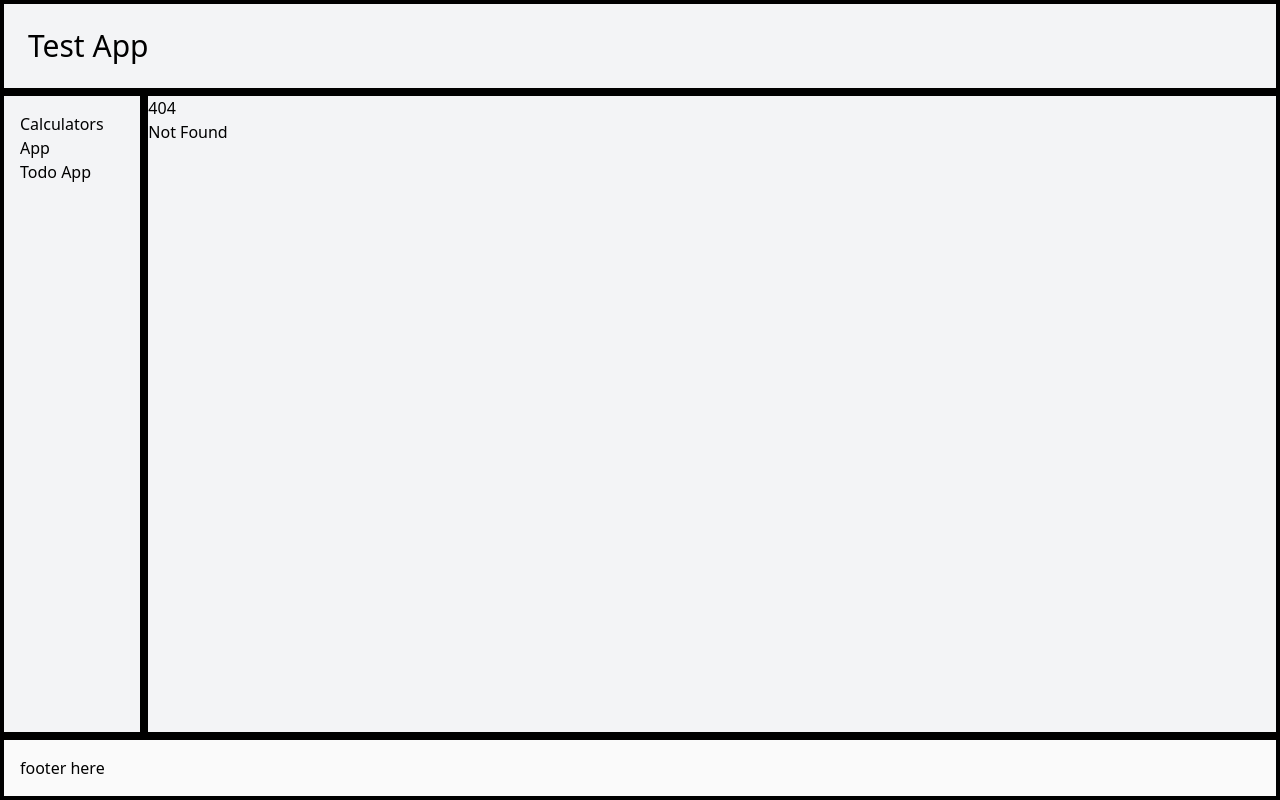
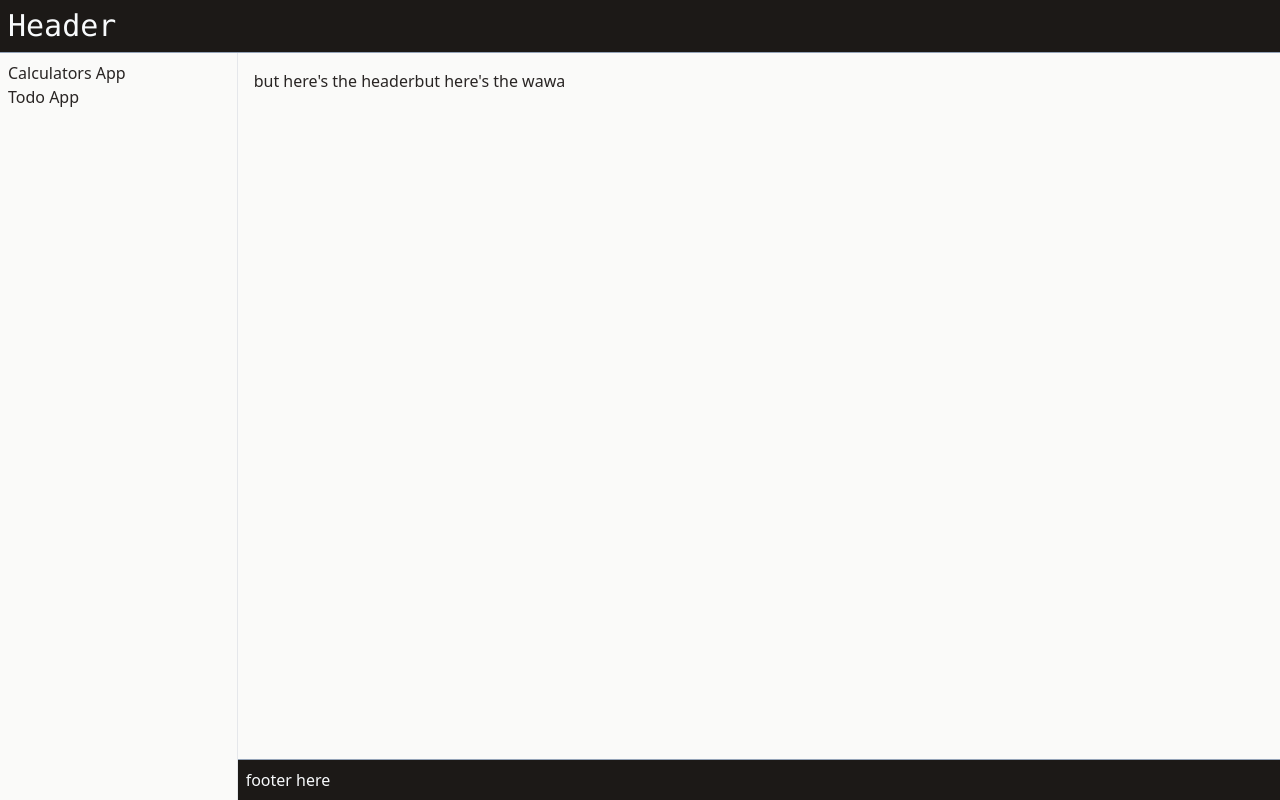
Before and after one commit to minihic/Learning-Svelte-Front-End-Project, a SvelteKit app: page / in a window 1280 px wide. Before the commit this address had no page. Built offline with nearby package versions, Linux system fonts and the light colour scheme.

Commit message:
changed layout

```diff
--- a/src/routes/+layout.svelte
+++ b/src/routes/+layout.svelte
@@ -4,25 +4,27 @@
   import Navbar from "./Navbar.svelte";
 </script>
 
-<div class="flex flex-col h-screen">
+<div class="flex flex-col h-screen text-stone-800 bg-stone-50">
 
-  <Header/>
+  <Header />
 
-  <div class="flex flex-grow justify-between w-screen">
+  <div class="flex flex-row h-screen">
+    <Navbar />
 
-      <Navbar/>
+    <div class="flex flex-col w-screen">
 
-      <div id="content" class=" w-screen border-black border-4">
+      <div id="content" class="flex flex-auto p-4">
         <slot />
       </div>
 
+      <footer class="p-2 bg-stone-900 border-slate-400 border-t text-slate-50">
+        <p>footer here</p>
+      </footer>
+
     </div>
 
-  <footer
-      class="footer bottom-0 p-4 bg-neutral-50 text-neutral-content border-black border-4"
-  >
-      <p>footer here</p>
-  </footer>
+
+  </div>
 
 </div>
 
--- /dev/null
+++ b/src/routes/+page.svelte
@@ -0,0 +1,2 @@
+<h1> but here's the header</h1>
+<p>but here's the wawa</p>
--- a/src/routes/Header.svelte
+++ b/src/routes/Header.svelte
@@ -1,3 +1,5 @@
-<header class="border-black border-4 p-6 w-screen">
-    <h1 class="text-3xl">Test App</h1>
+<header class="p-2 bg-stone-900 border-slate-400 border-b text-slate-50">
+    <h1 class="text-3xl text-slate-50 font-mono">
+        <a href="/">Header</a>
+    </h1>
 </header>
--- a/src/routes/Navbar.svelte
+++ b/src/routes/Navbar.svelte
@@ -1,5 +1,5 @@
-<nav class="flex flex-col left-0 p-4 border-black border-4">
-    <ul>
+<nav class="flex flex-col w-72 p-2 bg-stone-50 border-r">
+    <ul class="text-stone-800 bold">
         <li>
             <a href="/calculator">Calculators App</a>
         </li>
```
Lines whose indentation alone changed are shown as unchanged.
